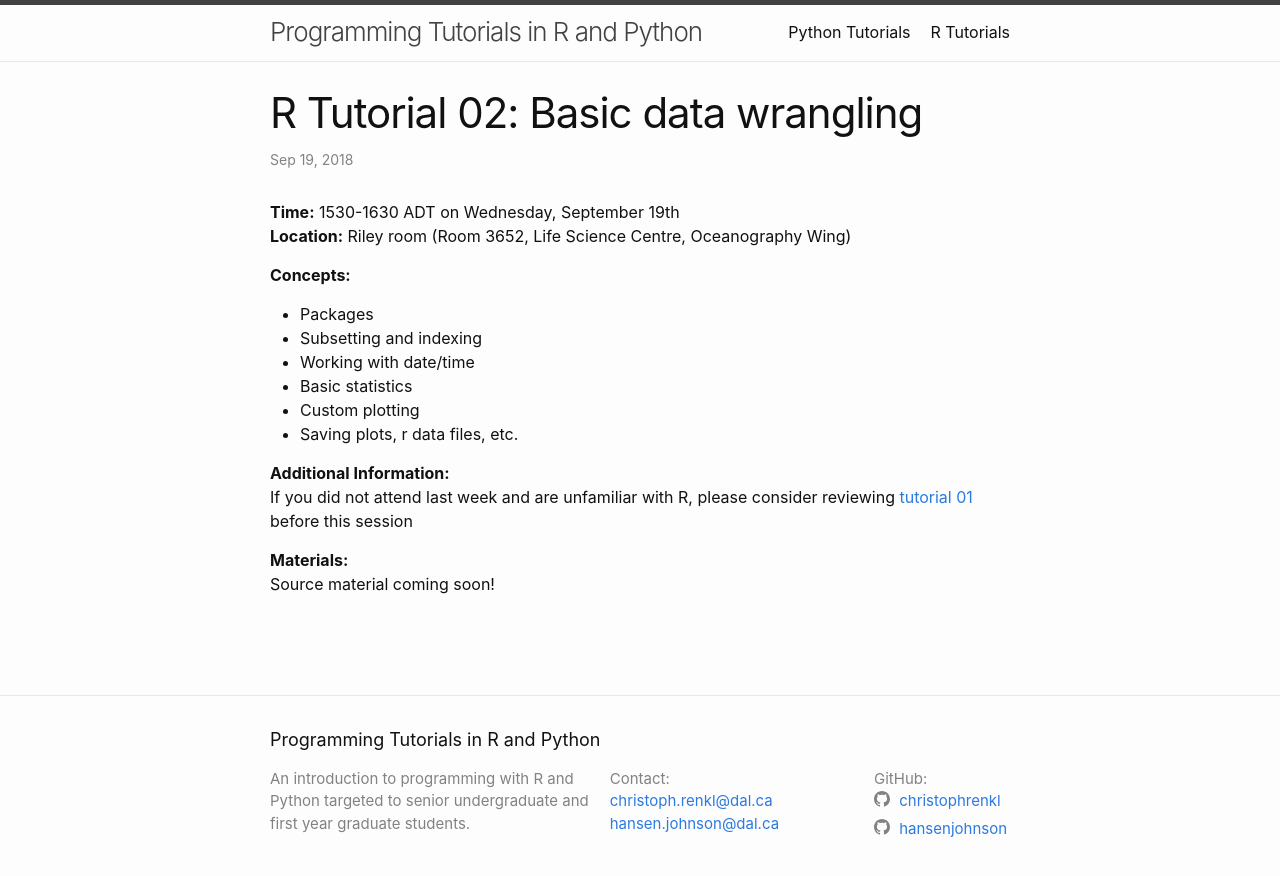
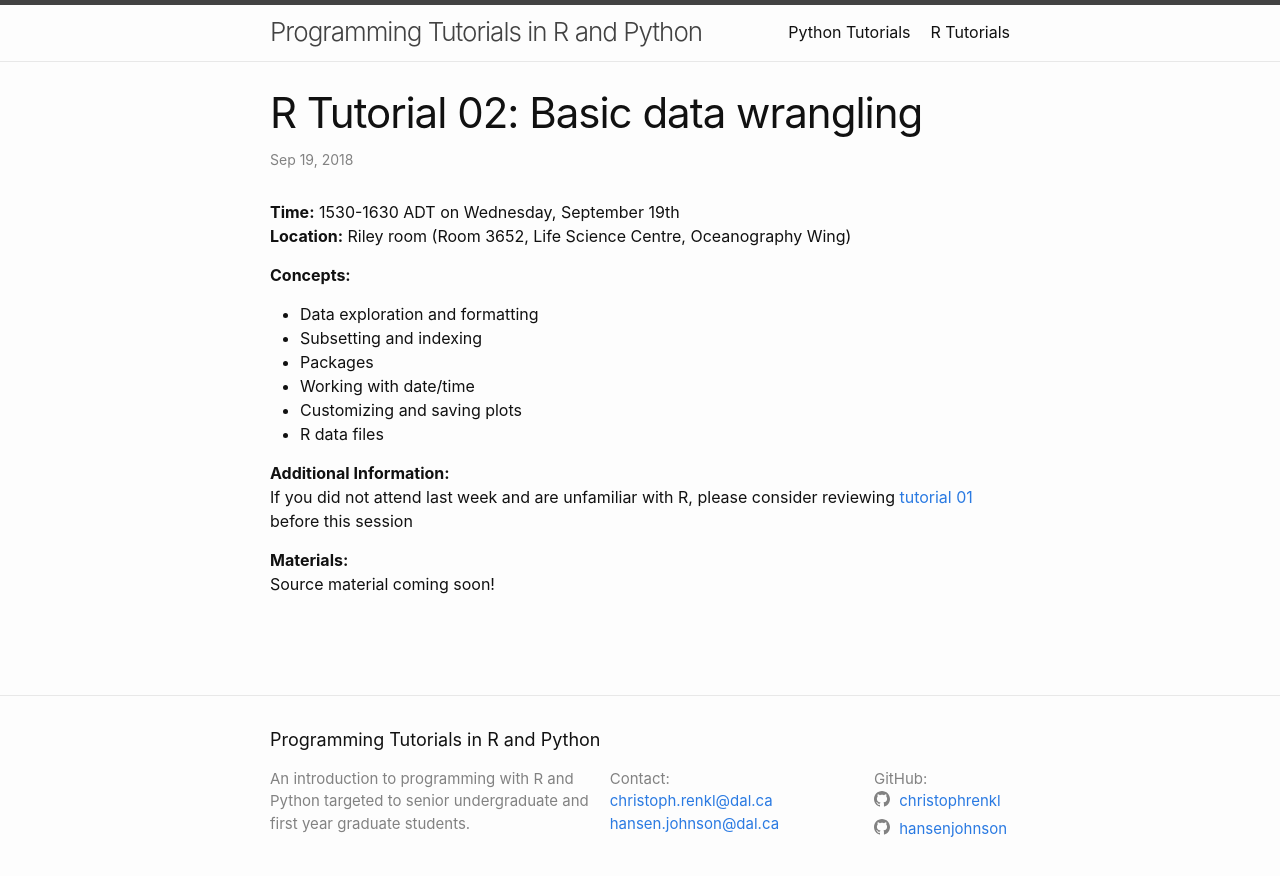
Before and after one commit to anhnguyendepocen/programming_tutorials, a Jekyll site: the page built from docs/_posts/2018-09-19-r-tutorial-02.md, in a window 1280 px wide. Shown: the top 876 px of the page. Built offline with Jekyll 4.4.1, drawn with Linux system fonts in a browser that asks for light colours.

Commit message:
update content of tutorial 2

```diff
--- a/docs/_posts/2018-09-19-r-tutorial-02.md
+++ b/docs/_posts/2018-09-19-r-tutorial-02.md
@@ -10,12 +10,12 @@ permalink: /r-tutorial-02/
 **Location:** Riley room (Room 3652, Life Science Centre, Oceanography Wing)
 
 **Concepts:**
+* Data exploration and formatting
+* Subsetting and indexing
 * Packages
-* Subsetting and indexing
 * Working with date/time
-* Basic statistics
-* Custom plotting
-* Saving plots, r data files, etc.
+* Customizing and saving plots
+* R data files
 
 **Additional Information:**
 If you did not attend last week and are unfamiliar with R, please consider reviewing [tutorial 01](/programming_tutorials/r-tutorial-01/) before this session
```
Also changed, not shown: docs/r.md (+4 -4 lines), README.md.
